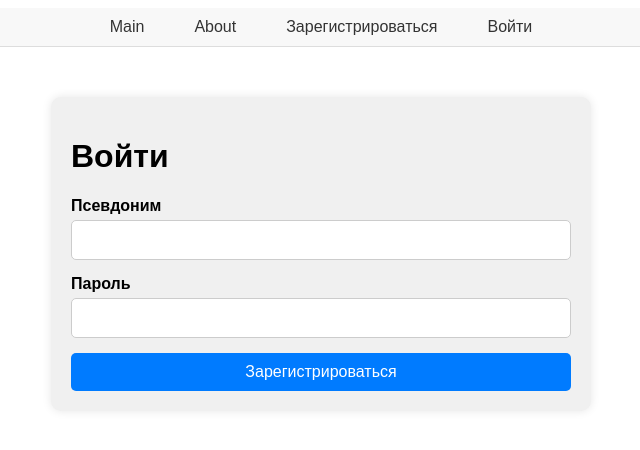
After one commit to dlllnnz/quryltay, a PHP site: page /signin_form.php in a window 1280 px wide. The commit adds this page. Shown: the top 450 px of the page, without its empty margins (319-959 px from the left). Run offline with PHP 8.4, Linux system fonts and the light colour scheme.

Commit message:
работающий взод ура

```diff
--- a/parts/header.php
+++ b/parts/header.php
@@ -2,6 +2,7 @@
         <ul class="navbar_link navbar_top small-font">
             <li><a href="/" class="std-font">Main</a></li>
             <li><a href="/" class="std-font">About</a></li>
-            <li><a href="login_form.php" class="std-font">Зарегестрироваться</a></li>
+            <li><a href="login_form.php" class="std-font">Зарегистрироваться</a></li>
+            <li><a href="signin_form.php" class="std-font">Войти</a></li>
         </ul>
 </div>
--- /dev/null
+++ b/signin_form.php
@@ -0,0 +1,26 @@
+<!DOCTYPE html>
+<html lang="en">
+<head>
+    <meta charset="UTF-8">
+    <meta name="viewport" content="width=device-width, initial-scale=1.0">
+    <title>Quryltay</title>
+    <link rel="stylesheet" href="styles/main.css">
+</head>
+<body>
+    <?php require("parts/globals.php")?>
+    <?php require("parts/header.php")?>
+
+    <div class="form-container">
+        <form action='php/log_in.php' method='POST'>
+            <h1 class="form-title">Войти</h1>
+            <label for="name">Псевдоним</label>
+            <input type="text" id="userlogin" name="userlogin" class="form-input">
+
+            <label for="password">Пароль</label>
+            <input type="password" id="userpassword" name="userpassword" class="form-input">
+
+            <button type="submit" class="form-button">Зарегистрироваться</button>
+        </form>
+    </div>
+</body>
+</html>
```
Also changed, not shown: php/log_in.php (+14 -10 lines).
